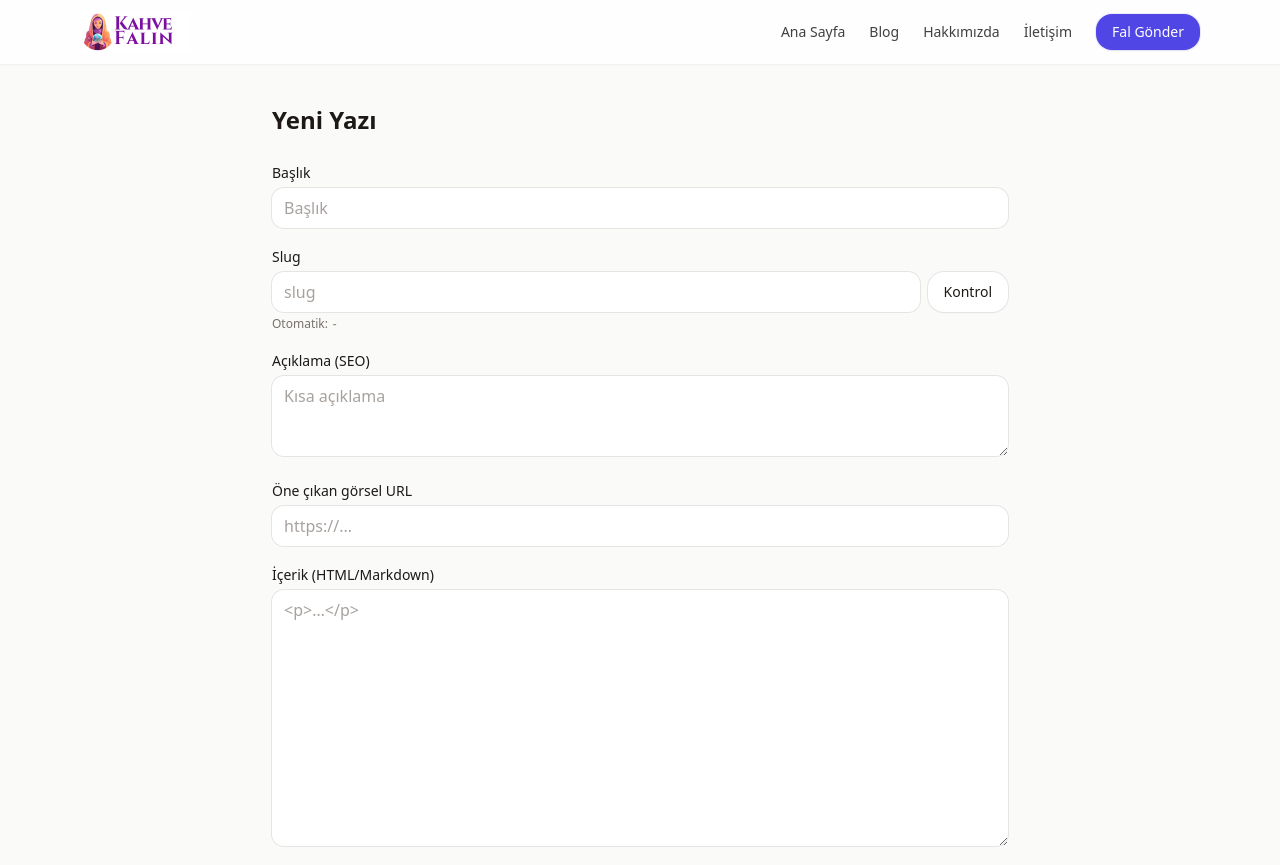
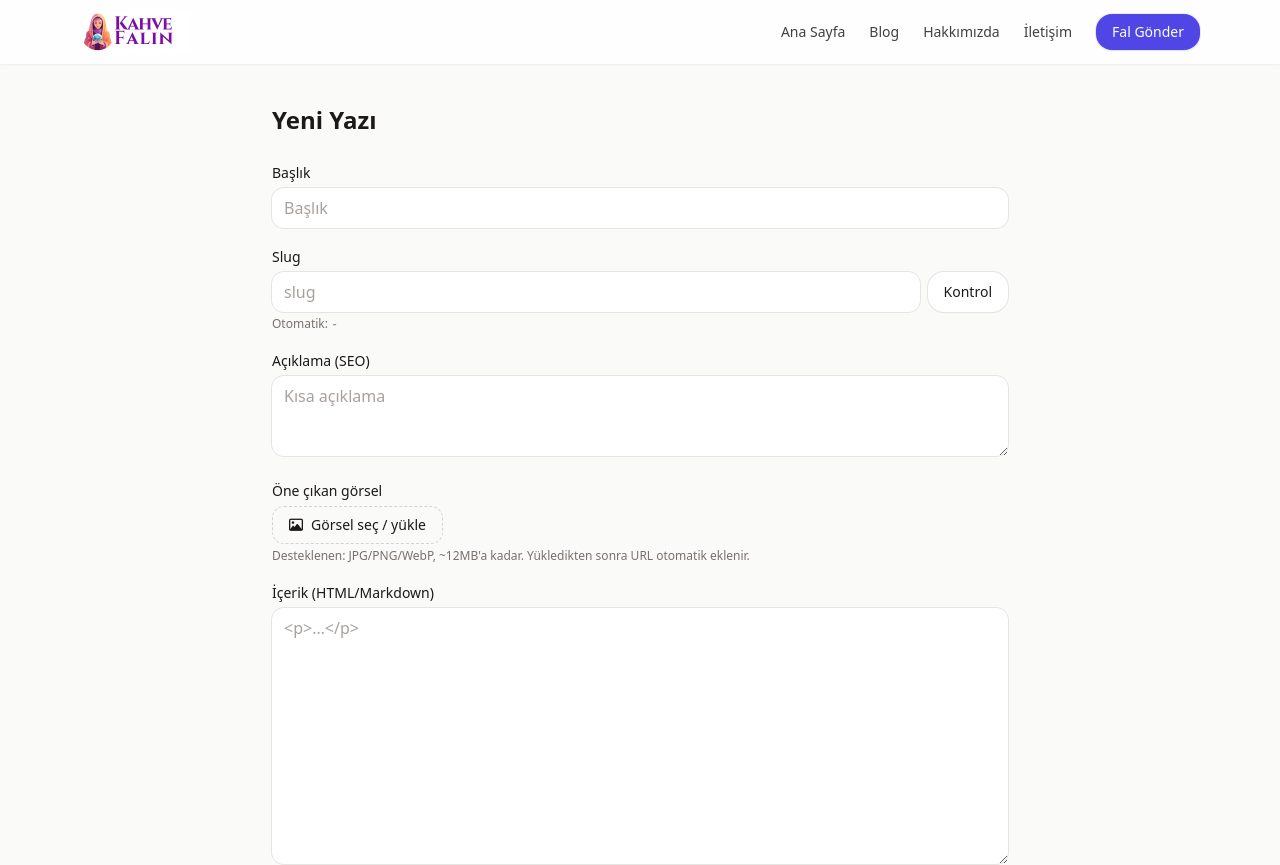
Before and after one commit to kuleliworks/kahve-fali, a Next.js app: page /panel/blog/yeni in a window 1280 px wide. Shown: the top 865 px of the page. Built offline with nearby package versions, Linux system fonts and the light colour scheme.

Commit message:
Update NewPostClient.tsx

```diff
--- a/app/panel/blog/yeni/NewPostClient.tsx
+++ b/app/panel/blog/yeni/NewPostClient.tsx
@@ -2,6 +2,8 @@
 
 import { useEffect, useMemo, useState } from "react";
 import { useRouter, useSearchParams } from "next/navigation";
+import BlogImageUpload from "@/components/BlogImageUpload";
+
 
 type Draft = {
   title?: string;
@@ -120,11 +122,31 @@ export default function NewPostClient() {
             value={d.description || ""} onChange={(e) => setD({ ...d, description: e.target.value })} />
         </div>
 
-        <div>
-          <label className="text-sm font-medium">Öne çıkan görsel URL</label>
-          <input className="input mt-1" placeholder="https://..."
-            value={d.image || ""} onChange={(e) => setD({ ...d, image: e.target.value })} />
-        </div>
+<div>
+  <label className="text-sm font-medium">Öne çıkan görsel</label>
+  <div className="mt-1">
+    <BlogImageUpload
+      value={d.image}
+      onDone={(url) => setD({ ...d, image: url })}
+    />
+  </div>
+  {d.image && (
+    <div className="mt-2 flex items-center gap-2">
+      <input className="input flex-1" value={d.image} readOnly />
+      <button
+        type="button"
+        className="btn btn-ghost"
+        onClick={() => setD({ ...d, image: undefined })}
+      >
+        Kaldır
+      </button>
+    </div>
+  )}
+  <p className="mt-1 text-xs text-stone-500">
+    Desteklenen: JPG/PNG/WebP, ~12MB&apos;a kadar. Yükledikten sonra URL otomatik eklenir.
+  </p>
+</div>
+
 
         <div>
           <label className="text-sm font-medium">İçerik (HTML/Markdown)</label>
```
